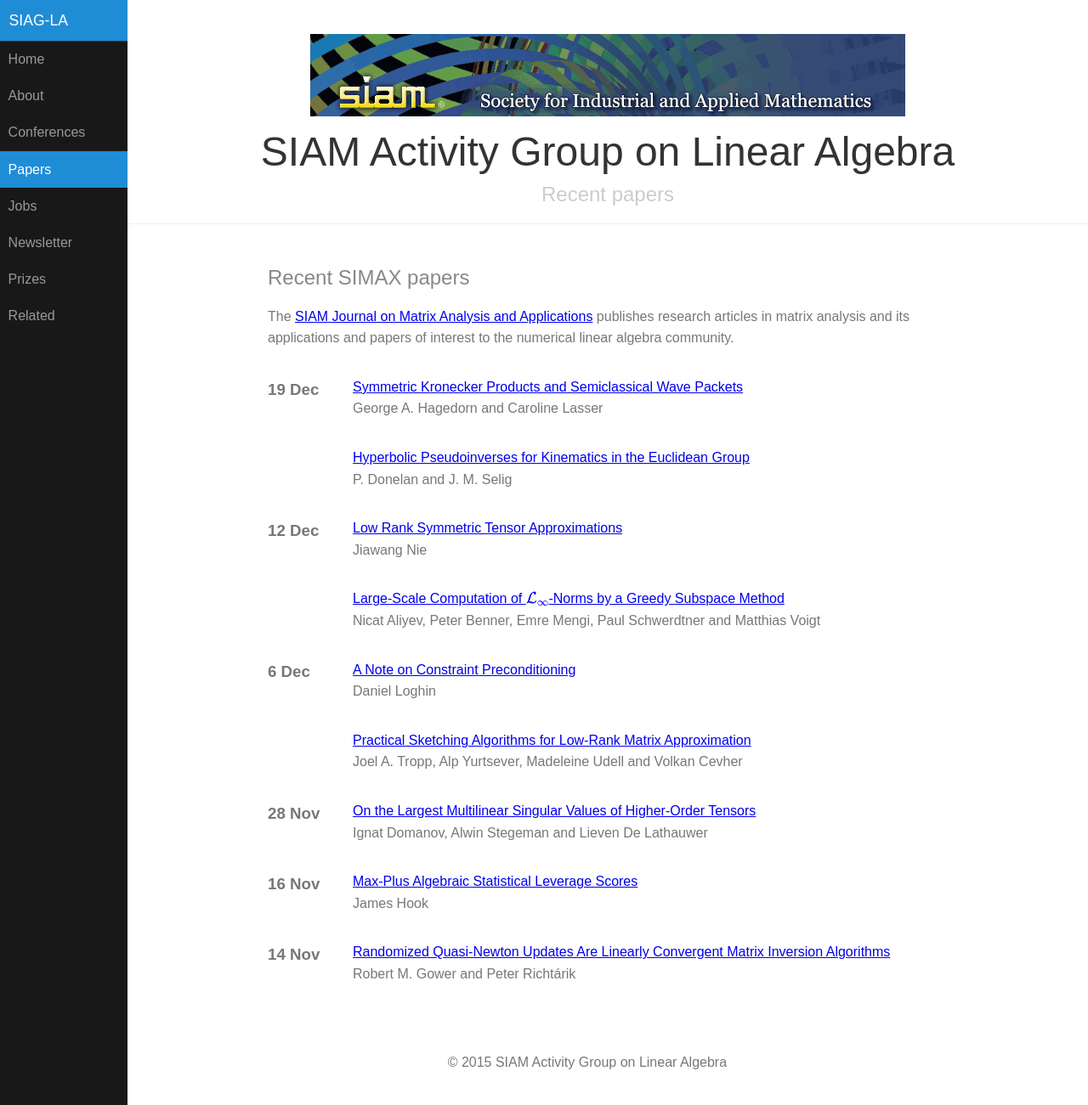
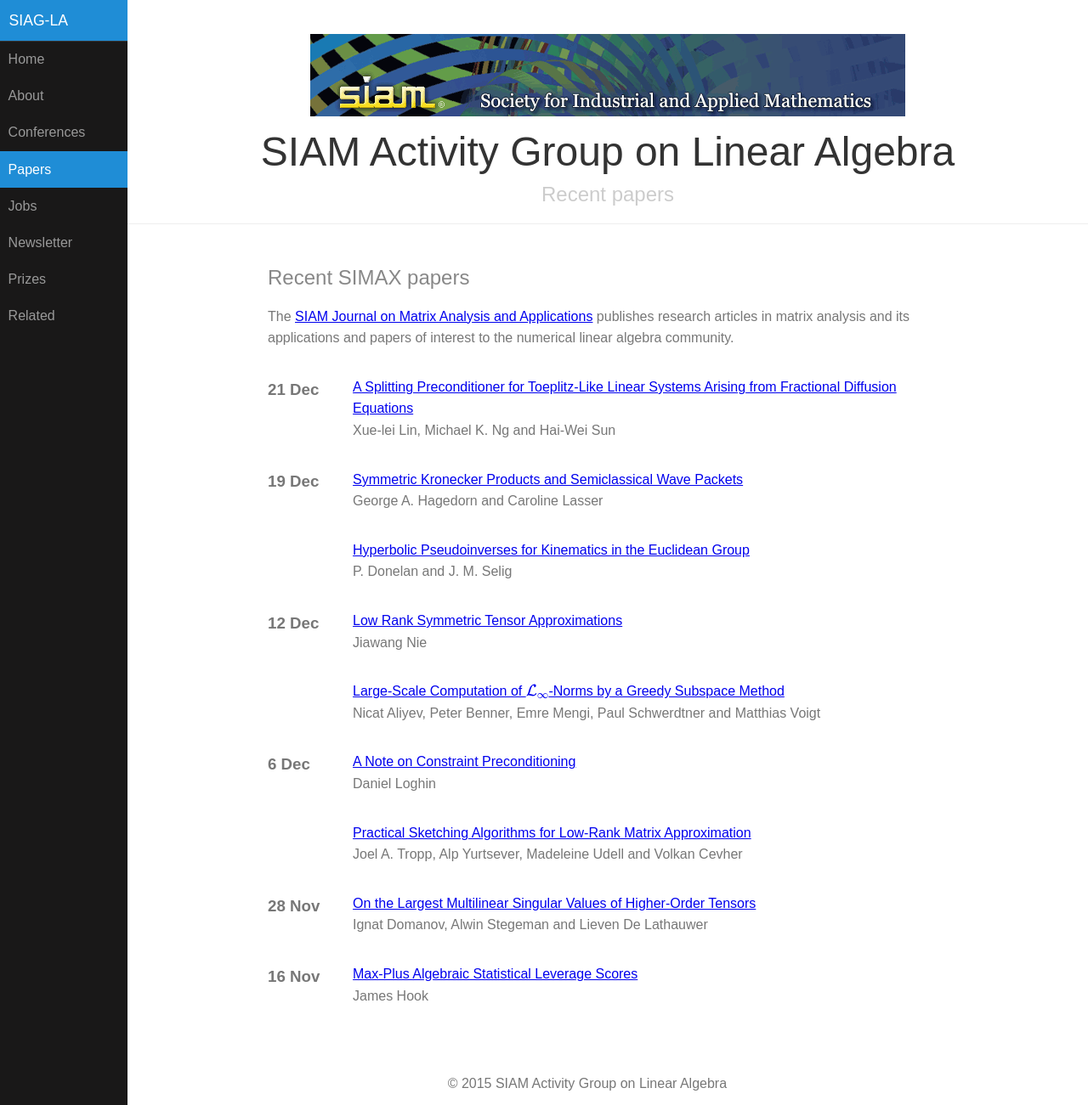
Before and after one commit to dbindel/siagla, a Jekyll site: the page built from simax.html, in a window 1280 px wide and 1301 px high. Shown: the whole window at 85% size. Built offline with Jekyll 4.4.1, drawn with Linux system fonts in a browser that asks for light colours; formulas are drawn with MathJax 3.

Commit message:
Automated updates to simax.yml

```diff
--- a/_data/simax.yml
+++ b/_data/simax.yml
@@ -2553,3 +2553,12 @@
   pp_start: '1560'
   title: Symmetric Kronecker Products and Semiclassical Wave Packets
   volume: '38'
+- authors: Xue-lei Lin, Michael K. Ng and Hai-Wei Sun
+  date: '2017-12-21T08:00:00Z'
+  doi: doi:10.1137/17M1115447
+  link: http://epubs.siam.org/doi/abs/10.1137/17M1115447?ai=s7&mi=3ezuvv&af=R
+  pp_end: '1614'
+  pp_start: '1580'
+  title: A Splitting Preconditioner for Toeplitz-Like Linear Systems Arising from
+    Fractional Diffusion Equations
+  volume: '38'
```
